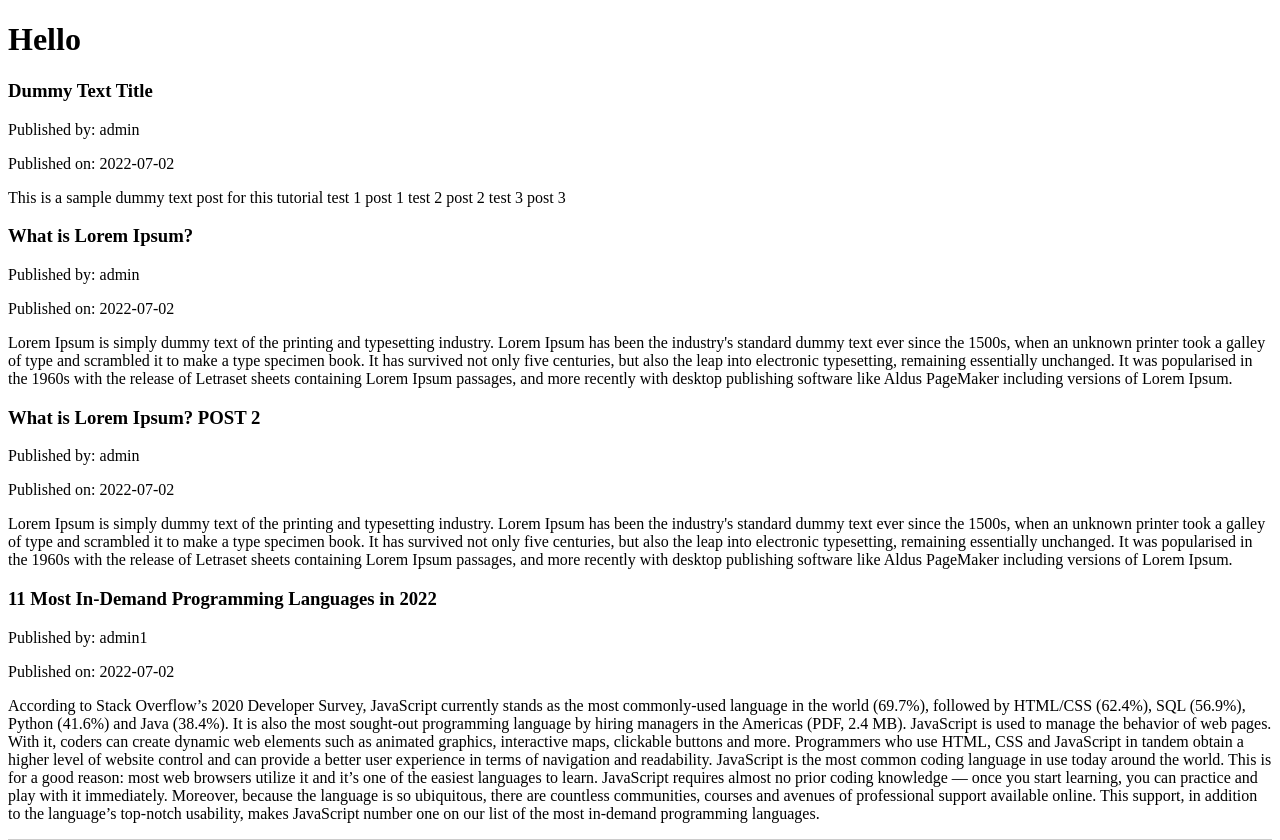
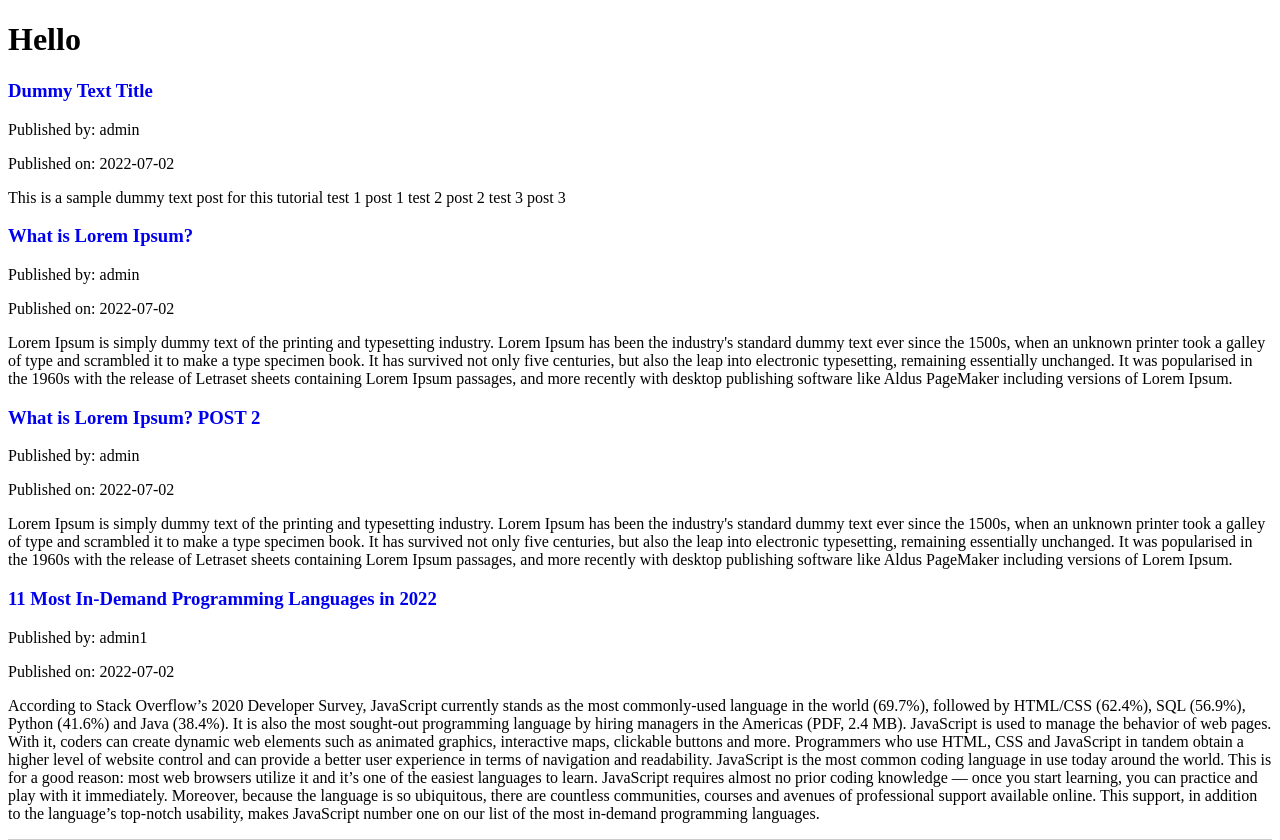
Before and after one commit to usernameNiD4niel/DjangoGirls, a Django app: page / in a window 1280 px wide. Shown: the top 840 px of the page. Run offline with Django 3.2, Linux system fonts and the light colour scheme; data comes from the database, SQL or seed files in the repository.

Commit message:
Add a link

```diff
--- a/blog/templates/blog/posts.html
+++ b/blog/templates/blog/posts.html
@@ -2,7 +2,7 @@
 <div>
     {% block content %}
         {% for post in posts %}
-            <h3>{{post.title}}</h3>
+            <h3><a href="/" style="text-decoration: none;">{{post.title}}</a></h3>
             <p>Published by: {{post.author}}</p>
             <p>Published on: {{post.created_date|date:"Y-m-d"}}</p>
             <p>{{post.text}}</p>
```
Also changed, not shown: blog/templates/blog/index.html (line endings or trailing spaces).
